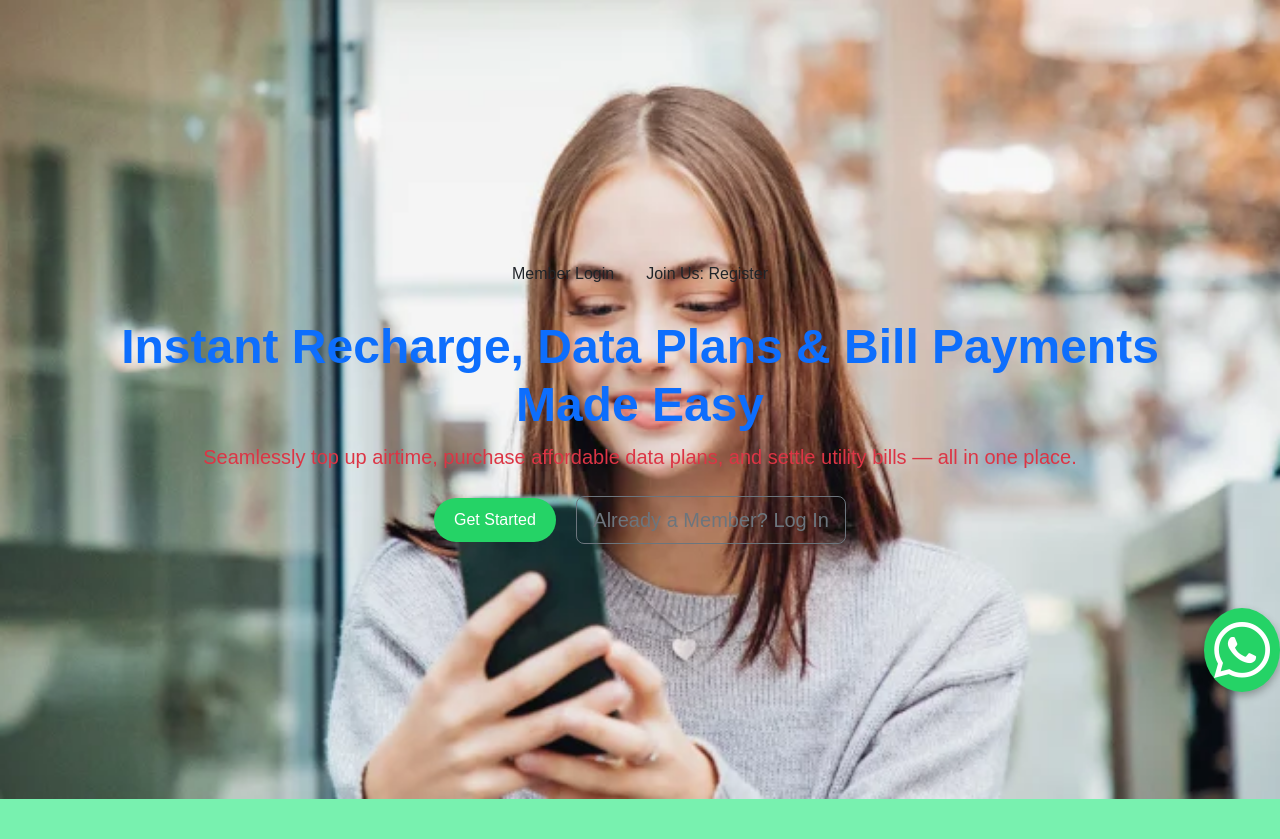
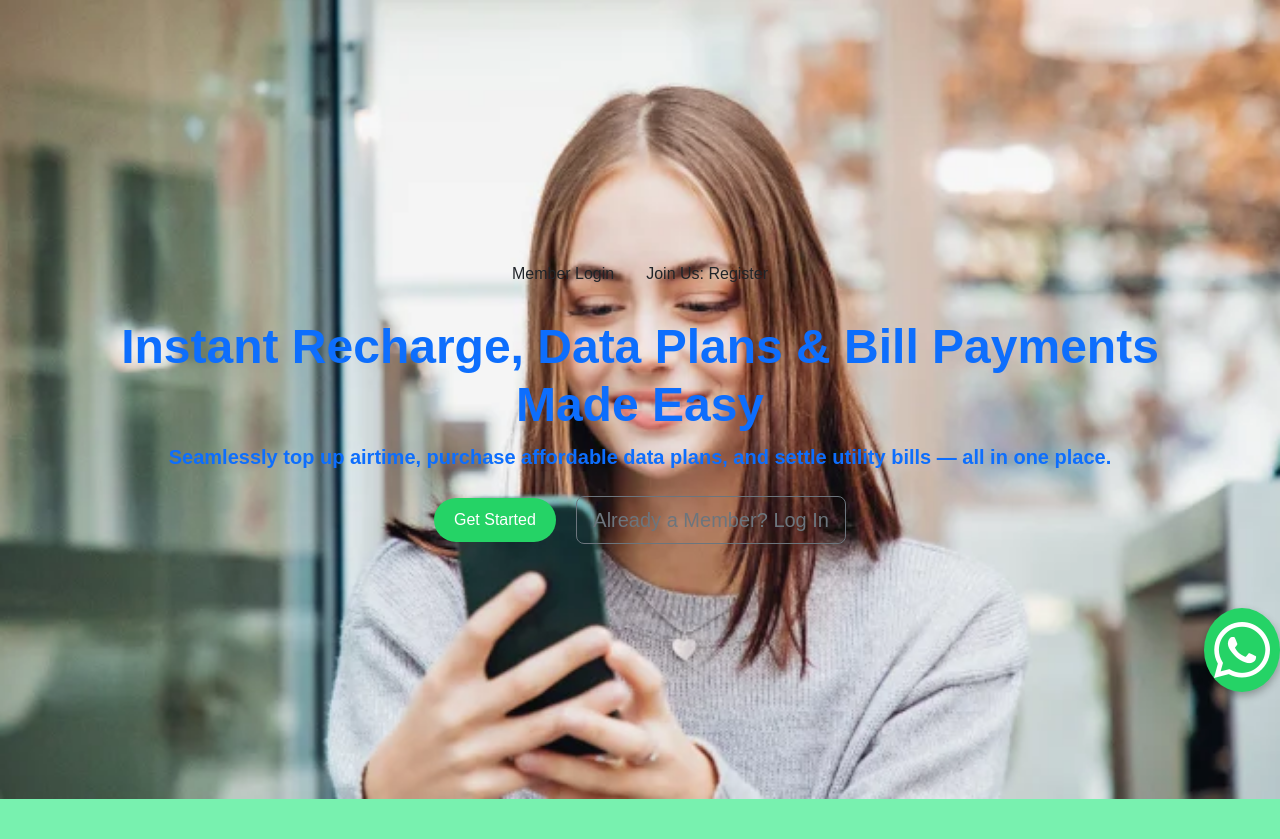
Before and after one commit to mederhoo-script/django_vtu, a Django app: page / in a window 1280 px wide. Shown: the part 66-905 px from the top of the page. Run offline with Django 4.2, Linux system fonts and the light colour scheme; some libraries are stand-ins or nearby versions.

Commit message:
landing page update

```diff
--- a/vtu_app/templates/index.html
+++ b/vtu_app/templates/index.html
@@ -141,7 +141,7 @@
         <h1 class="display-4 fw-bold text-primary">
             Instant Recharge, Data Plans & Bill Payments Made Easy
         </h1>
-        <p class="lead text-danger">
+        <p class="lead text-primary fw-bold">
             Seamlessly top up airtime, purchase affordable data plans, and settle utility bills — all in one place.
         </p>
 
```
